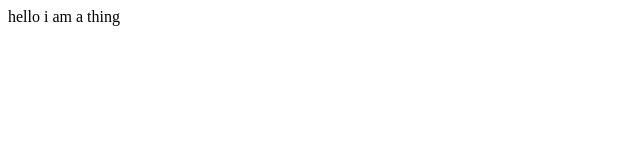
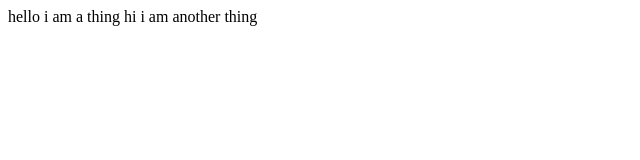
Before and after one commit to LWhit531/lwhit531.github.io, a plain HTML site: page index.html in a window 1280 px wide. Shown: the whole page, without its empty margins (0-640 px from the left). Drawn offline with Linux system fonts and the light colour scheme.

Commit message:
1
Adding second line

```diff
--- a/index.html
+++ b/index.html
@@ -5,5 +5,6 @@
 </head>
 <body>
     hello i am a thing
+    hi i am another thing
 </body>
 </html>
```
